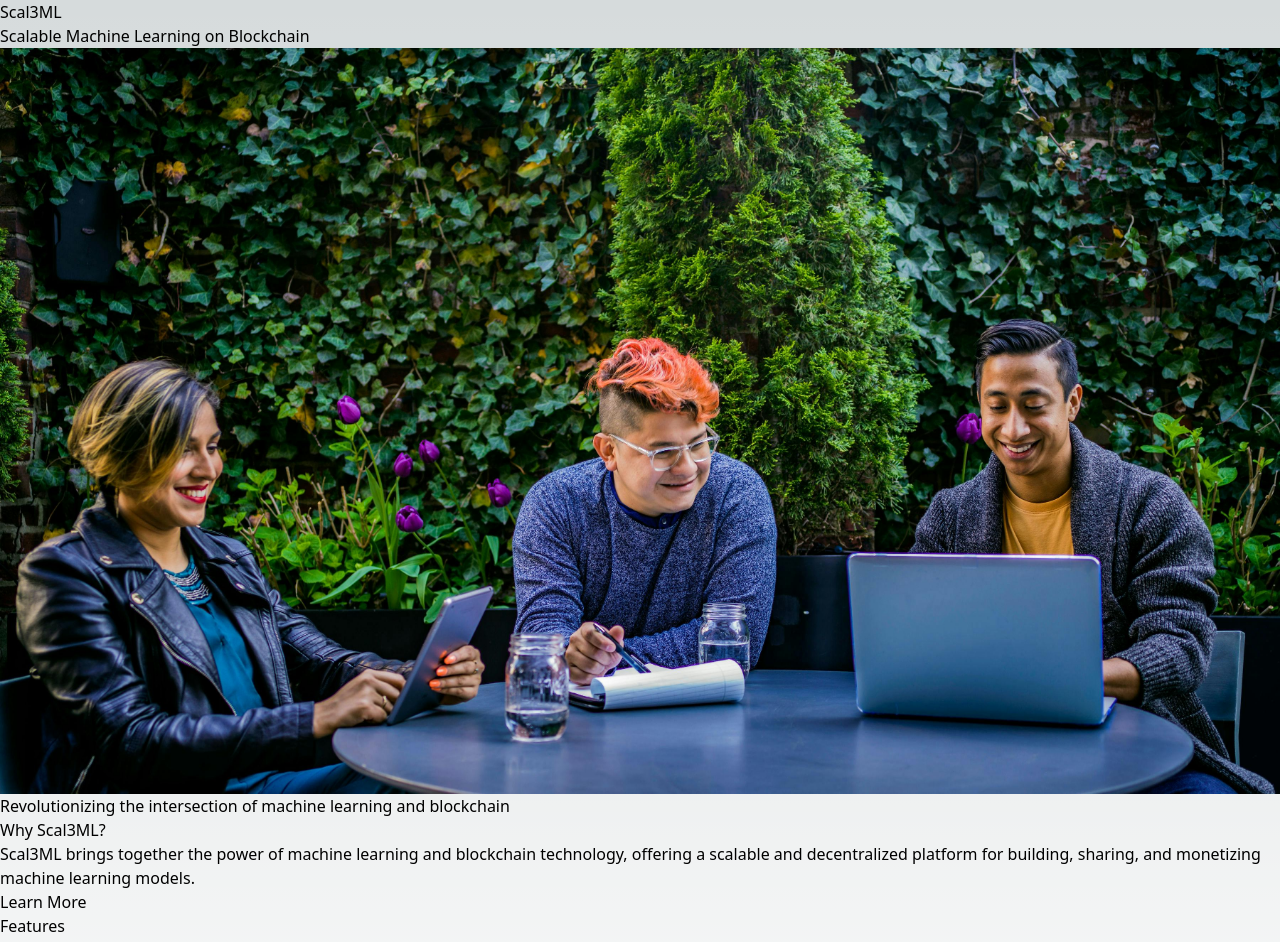
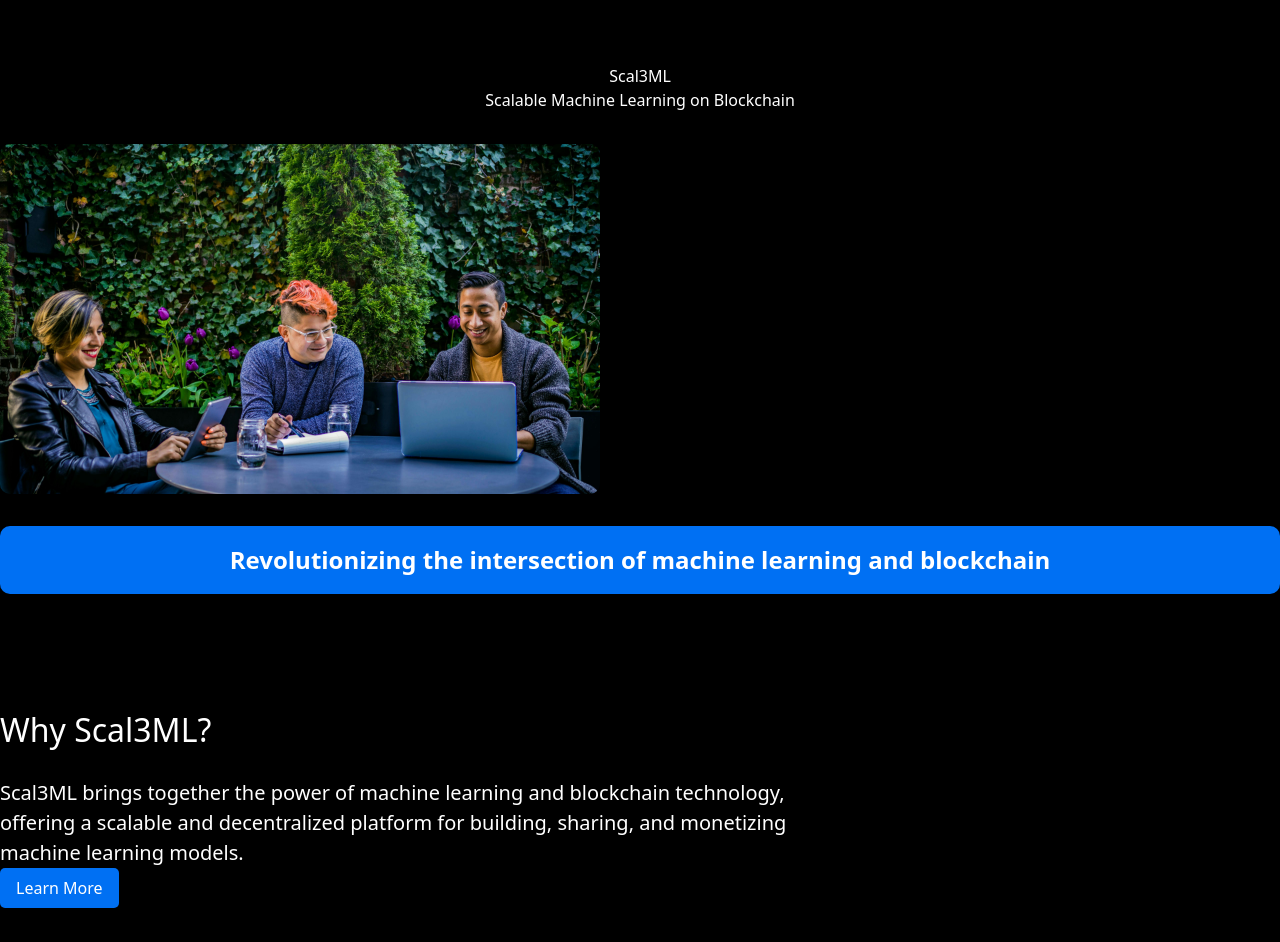
Before and after one commit to TechieTeee/Scal3ML, a Next.js app in the folder scal3ml-frontend/: page / in a window 1280 px wide. Shown: the top 942 px of the page. Built offline with nearby package versions, Linux system fonts and the light colour scheme.

Commit message:
Updated stylings for background

```diff
--- a/scal3ml-frontend/styles/globals.css
+++ b/scal3ml-frontend/styles/globals.css
@@ -1,33 +1,107 @@
+/* public/styles/global.css */
+
 @tailwind base;
 @tailwind components;
 @tailwind utilities;
 
+/* Define custom colors */
 :root {
-  --foreground-rgb: 0, 0, 0;
-  --background-start-rgb: 214, 219, 220;
-  --background-end-rgb: 255, 255, 255;
+  --primary-color: #0070f3;
+  --secondary-color: #0056b3;
+  --background-color: #000000;  /* Set background color to black */
+  --text-color: #ffffff;        /* Set text color to white */
 }
 
-@media (prefers-color-scheme: dark) {
-  :root {
-    --foreground-rgb: 255, 255, 255;
-    --background-start-rgb: 0, 0, 0;
-    --background-end-rgb: 0, 0, 0;
+/* Body styles */
+body {
+  color: var(--text-color);
+  background-color: var(--background-color);
+}
+
+/* Hero section styles */
+.hero {
+  text-align: center;
+  padding: 4rem 0;
+  position: relative;
+}
+
+.hero-image {
+  width: 100%;
+  max-width: 600px;
+  margin-top: 2rem;
+  border-radius: 10px;
+}
+
+.banner {
+  background-color: var(--primary-color);
+  padding: 1rem 0;
+  margin-top: 2rem;
+  border-radius: 10px;
+  animation: slideIn 1s forwards;
+}
+
+.banner-text {  /* We can keep white text for the banner */
+  color: #fff;
+  font-size: 1.5rem;
+  font-weight: bold;
+}
+
+@keyframes slideIn {
+  from {
+    opacity: 0;
+    transform: translateY(-50px);
+  }
+  to {
+    opacity: 1;
+    transform: translateY(0);
   }
 }
 
-body {
-  color: rgb(var(--foreground-rgb));
-  background: linear-gradient(
-      to bottom,
-      transparent,
-      rgb(var(--background-end-rgb))
-    )
-    rgb(var(--background-start-rgb));
+/* Section styles */
+.section {
+  margin: 3rem 0;
+  max-width: 800px;
 }
 
-@layer utilities {
-  .text-balance {
-    text-wrap: balance;
-  }
+.section-title {
+  margin-bottom: 1.5rem;
+  font-size: 2rem;
+  color: var(--text-color); /* Make section title white */
 }
+
+.section-description {
+  font-size: 1.25rem;
+  line-height: 1.5;
+  color: var(--text-color); /* Make section description white */
+}
+
+/* Button styles */
+.cta-button {
+  padding: 0.5rem 1rem;
+  background-color: var(--primary-color);
+  color: #fff;
+  border: none;
+  border-radius: 5px;
+  font-size: 1rem;
+  cursor: pointer;
+  transition: background-color 0.3s ease;
+}
+
+.cta-button:hover {
+  background-color: var(--secondary-color);
+}
+
+/* Footer styles */
+footer {
+  width: 100%;
+  height: 100px;
+  border-top: 1px solid #eaeaea;
+  display: flex;
+  justify-content: center;
+  align-items: center;
+}
+
+footer p {
+  margin: 0;
+  color: var(--text-color); /* Make footer text white */
+}
```
